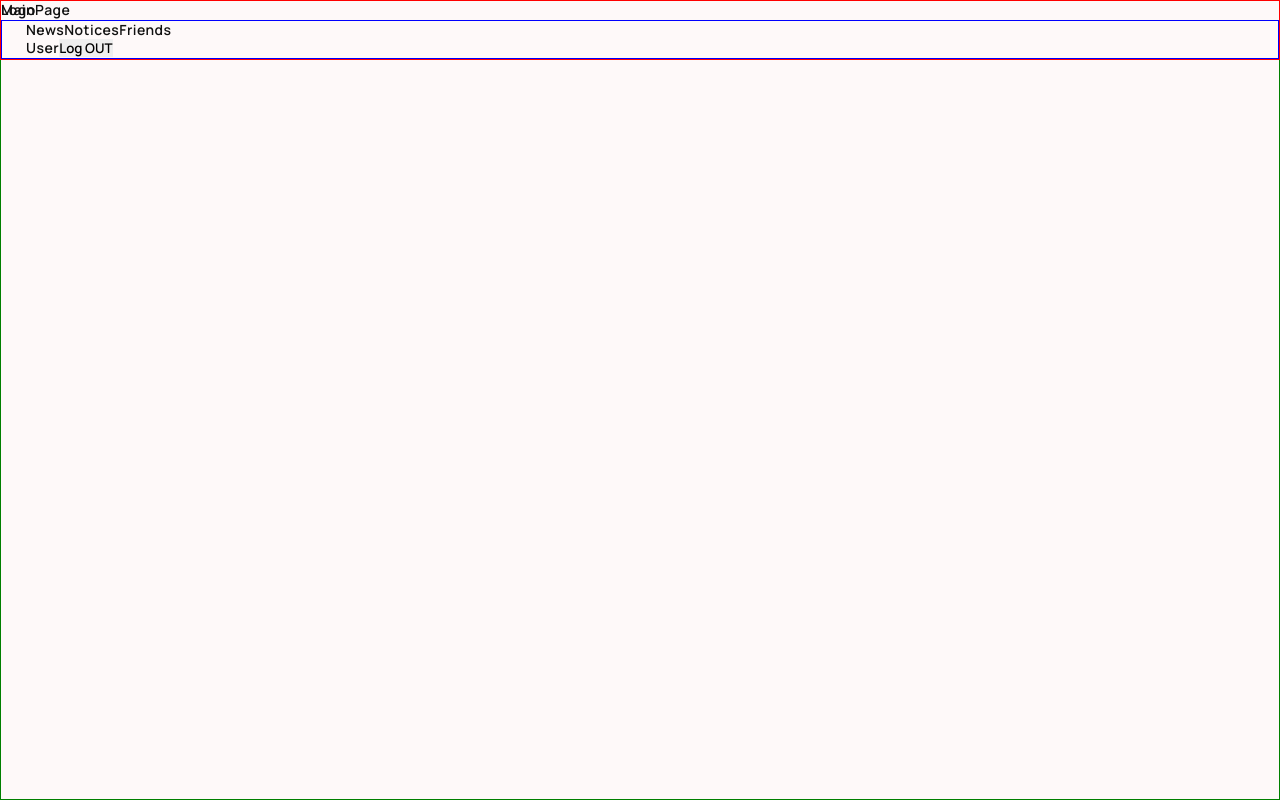
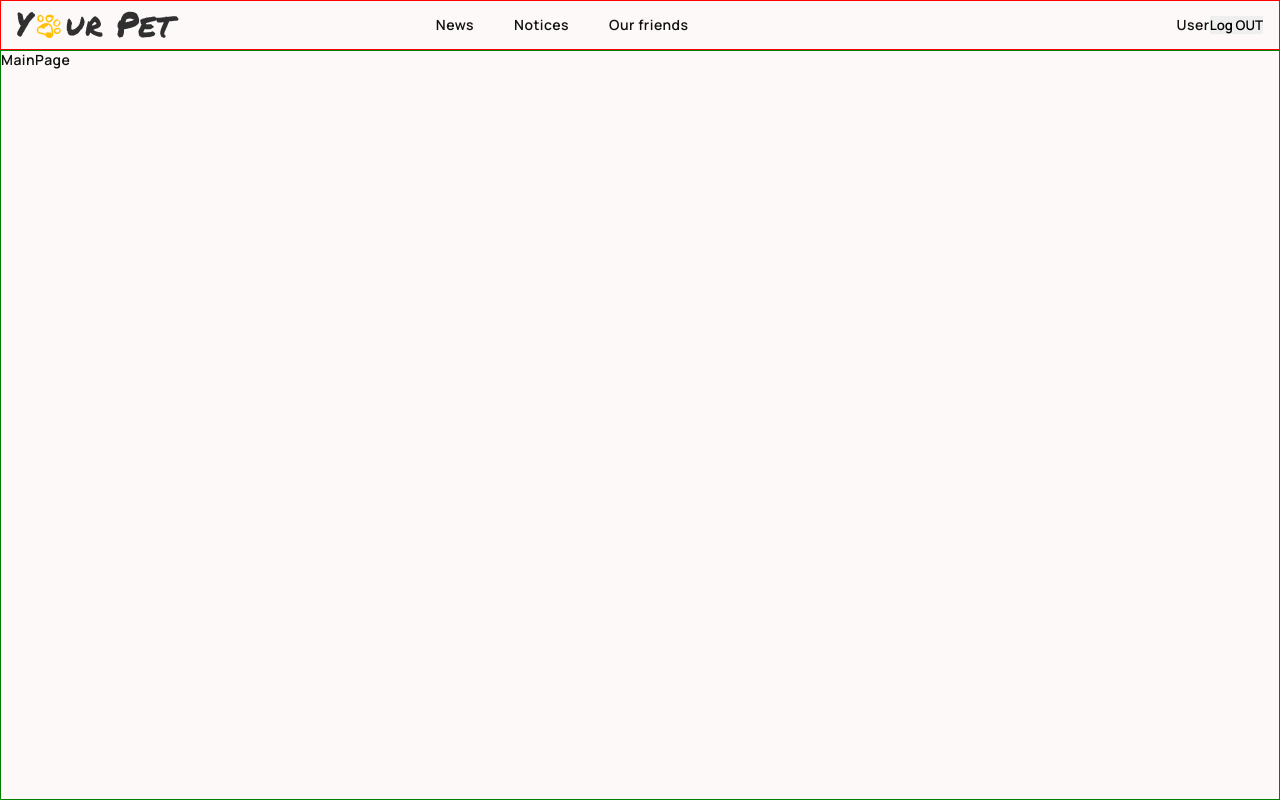
Before and after one commit to NNaumenko83/pets-front, a React (Vite) app: page / in a window 1280 px wide. Built offline with nearby package versions, Linux system fonts and the light colour scheme.

Commit message:
ADD: logo

```diff
--- a/src/components/Container/Container.styled.ts
+++ b/src/components/Container/Container.styled.ts
@@ -3,11 +3,10 @@ import styled from '@emotion/styled'
 
 const ContainerStyled = styled.div`
     max-width: 1280px;
-    padding-left: 1.5rem;
-    padding-right: 1.5rem;
+    padding-left: 1rem;
+    padding-right: 1rem;
     margin: 0 auto;
     overflow: hidden;
-    border: 1px solid blue;
     height: 100%;
 `
 
--- a/src/components/Header/Header.styled.ts
+++ b/src/components/Header/Header.styled.ts
@@ -1,9 +1,17 @@
 /* eslint-disable import/no-extraneous-dependencies */
 import styled from '@emotion/styled'
+import ContainerStyled from '../Container/Container.styled'
 
-const HeaderStyled = styled.header`
-    position: absolute;
+export const HeaderStyled = styled.header`
+    /* position: absolute; */
+    padding-top: 10px;
+    padding-bottom: 10px;
     width: 100%;
     border: 1px solid red;
 `
-export default HeaderStyled
+
+export const HeaderContainer = styled(ContainerStyled)`
+    display: flex;
+    justify-content: space-between;
+    align-items: center;
+`
--- a/src/components/Header/Header.tsx
+++ b/src/components/Header/Header.tsx
@@ -1,14 +1,14 @@
-import Container from '../Container/Container'
+import Icon from '../Icon/Icon'
 import Navigation from '../Navigation/Navigation'
-import HeaderStyled from './Header.styled'
+import { HeaderStyled, HeaderContainer } from './Header.styled'
 
 function Header() {
     return (
         <HeaderStyled>
-            <h1>Logo</h1>
-            <Container>
+            <HeaderContainer>
+                <Icon name="logo" width={162} height={28} />
                 <Navigation />
-            </Container>
+            </HeaderContainer>
         </HeaderStyled>
     )
 }
--- /dev/null
+++ b/src/components/Nav/Nav.styled.ts
@@ -0,0 +1,8 @@
+import styled from '@emotion/styled'
+
+const NavWrapper = styled.div`
+    display: flex;
+    gap: 2.5rem;
+`
+
+export default NavWrapper
--- a/src/components/Nav/Nav.tsx
+++ b/src/components/Nav/Nav.tsx
@@ -1,13 +1,14 @@
 // eslint-disable-next-line import/no-extraneous-dependencies
 import { Link } from 'react-router-dom'
+import NavWrapper from './Nav.styled'
 
 function Nav() {
     return (
-        <div>
+        <NavWrapper>
             <Link to="/news">News</Link>
             <Link to="/notices">Notices</Link>
-            <Link to="/friends">Friends</Link>
-        </div>
+            <Link to="/friends">Our friends</Link>
+        </NavWrapper>
     )
 }
 
--- /dev/null
+++ b/src/components/Navigation/Navigation.styled.ts
@@ -0,0 +1,8 @@
+import styled from '@emotion/styled'
+
+const NavigationStyled = styled.nav`
+    display: flex;
+    gap: 30.5rem;
+`
+
+export default NavigationStyled
--- a/src/components/Navigation/Navigation.tsx
+++ b/src/components/Navigation/Navigation.tsx
@@ -2,14 +2,15 @@ import useAuth from 'src/hooks/useAuth'
 import AuthNav from '../AuthNav/AuthNav'
 import Nav from '../Nav/Nav'
 import UserNav from '../UserNav/UserNav'
+import NavigationStyled from './Navigation.styled'
 
 function Navigation() {
     const { isLoggedIn } = useAuth()
     return (
-        <nav>
+        <NavigationStyled>
             <Nav />
             {isLoggedIn ? <UserNav /> : <AuthNav />}
-        </nav>
+        </NavigationStyled>
     )
 }
 
```
Also changed, not shown: src/assets/icons/logo.svg (added), src/assets/icons_sprite.svg.
